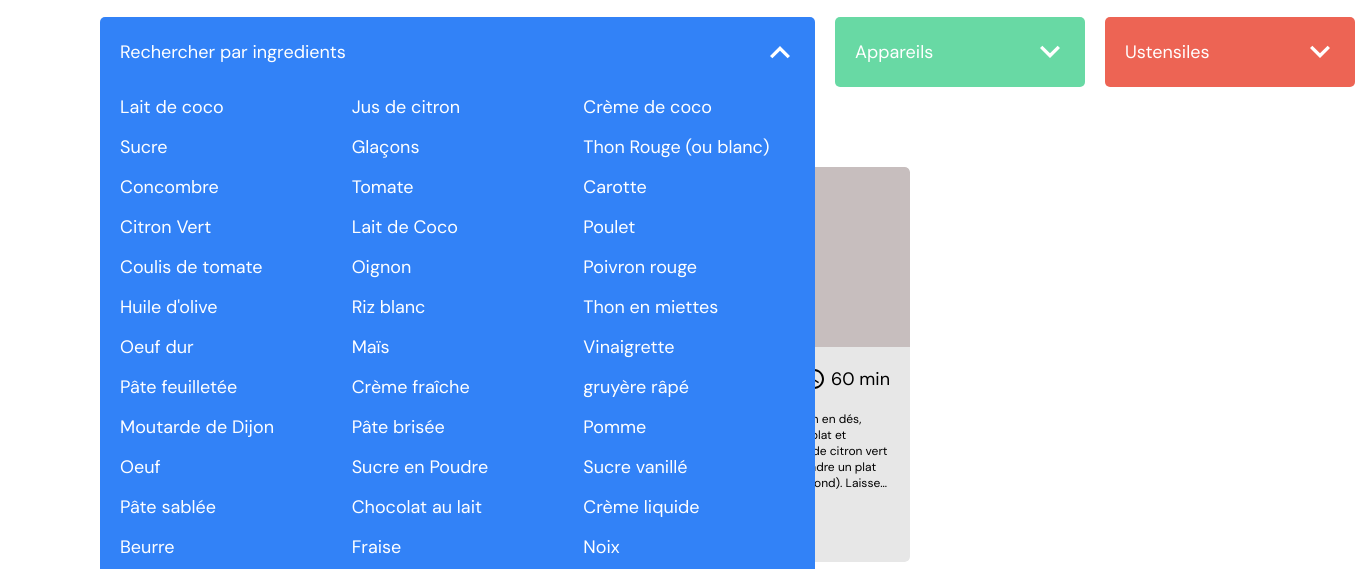
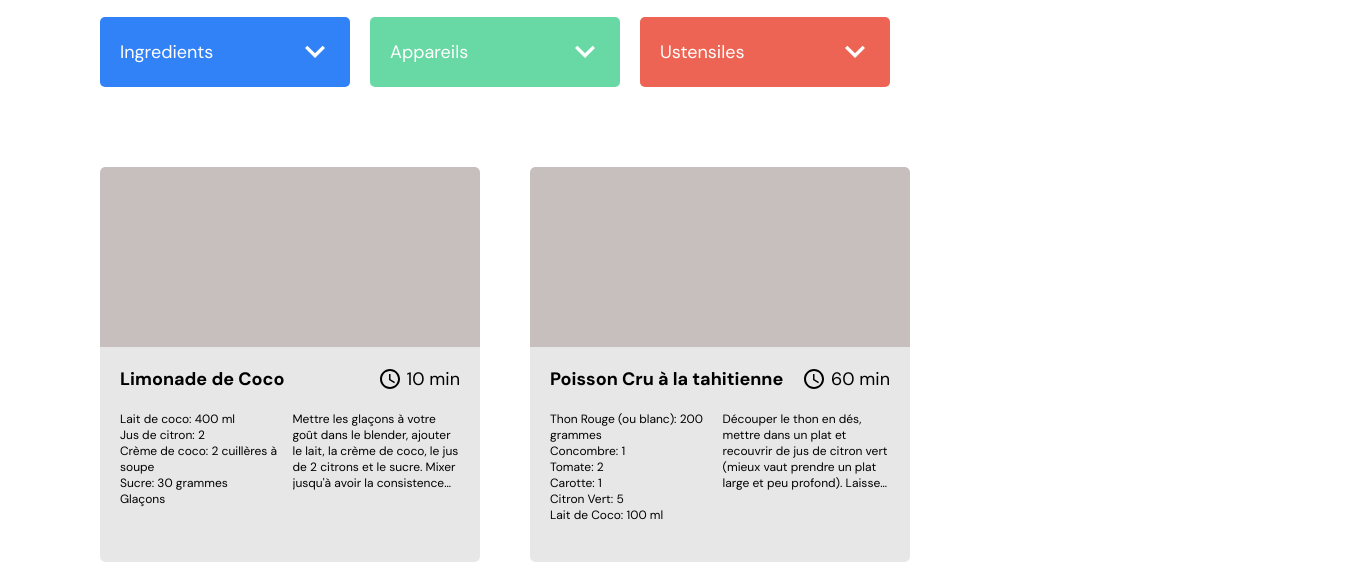
Before and after one commit to Peallyz/Projet7-Front-End-Search-Engine, a website with bundled scripts: page index.html in a window 1280 px wide. Shown: the part 226-795 px from the top of the page, 1355 px wide, since content can reach past the window. Built offline with nearby package versions, Linux system fonts and the light colour scheme.

Commit message:
Missspelled ingredient btn

```diff
--- a/index.html
+++ b/index.html
@@ -30,8 +30,8 @@
           /></span>
         </div>
         <div class="filter__byTag">
-          <div class="filter__byTag--ingredient extended">
-            <button class="ingredientBtn" type="button">Ingredient</button>
+          <div class="filter__byTag--ingredient reduced">
+            <button class="ingredientBtn" type="button">Ingredients</button>
             <span
               ><img src="./assets/chevron.svg" alt="Chevron descendant"
             /></span>
```
